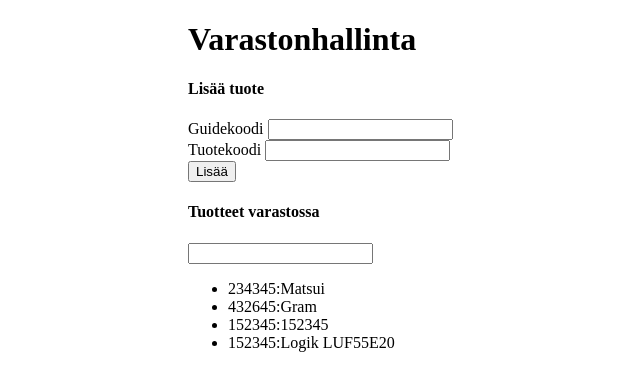
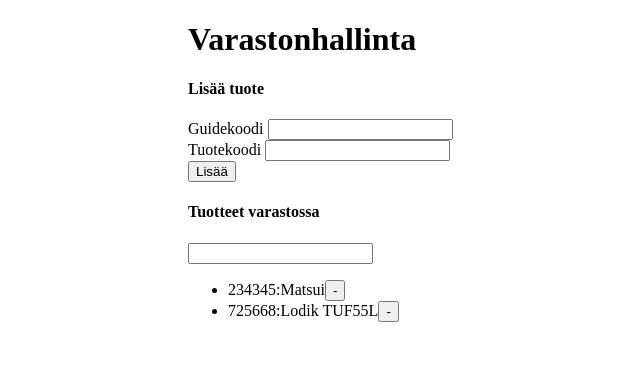
Before and after one commit to LauriNiva/varastonhallinta, a React (Create React App) app: page / in a window 1280 px wide. Shown: the top 390 px of the page, without its empty margins (52-692 px from the left). Built offline with nearby package versions, Linux system fonts and the light colour scheme; data requests are answered from the project's data file.

Commit message:
Delete button for listen items
Function to delete item with ID. Button for each listed item

```diff
--- a/db.json
+++ b/db.json
@@ -6,19 +6,9 @@
       "name": "Matsui"
     },
     {
-      "id": 2,
-      "elguide": "432645",
-      "name": "Gram"
-    },
-    {
-      "elguide": "152345",
-      "name": "152345",
-      "id": 3
-    },
-    {
-      "elguide": "152345",
-      "name": "Logik LUF55E20",
-      "id": 4
+      "elguide": "725668",
+      "name": "Lodik TUF55L",
+      "id": 2
     }
   ],
   "stocks": [
--- a/src/App.js
+++ b/src/App.js
@@ -1,5 +1,5 @@
 
-import React, {useState, useEffect} from 'react';
+import React, { useState, useEffect } from 'react';
 import axios from 'axios';
 import Items from './components/Items';
 
@@ -12,24 +12,40 @@
   const [newItemName, setNewItemName] = useState("");
   const [itemsFilter, setItemsFilter] = useState("");
 
-  useEffect(() =>{
+  useEffect(() => {
     axios
       .get("http://localhost:3001/goods")
-    .then(response =>{
+      .then(response => {
         setGoods(response.data);
-      setNewItemElguide("");
-      setNewItemName("");
       });
   }, []);
 
   const addItem = (e) => {
     e.preventDefault();
-    const newItem = {elguide: newItemElguide, name: newItemName};
+    const newItem = { elguide: newItemElguide, name: newItemName };
     axios
       .post("http://localhost:3001/goods", newItem)
-    .then(response=>setGoods(goods.concat(response.data)));
+      .then(response => {
+        setGoods(goods.concat(response.data))
+        setNewItemElguide("");
+        setNewItemName("")
+      });
 
   }
+
+  const deleteItem = (id) => {
+
+    const itemUrl = `http://localhost:3001/goods/${id}`;
+
+    axios
+      .delete(itemUrl)
+      .then(response => {
+        console.log("beep");
+        setGoods(goods.filter(item => item.id !== id))
+
+      });
+  }
+
 
   const handleElguideChange = (e) => {
     setNewItemElguide(e.target.value);
@@ -49,7 +65,7 @@
     || item.elguide.toLowerCase().includes(itemsFilter.toLowerCase())
   );
 
-  console.log(goodsToShow);
+  //console.log(goodsToShow);
 
   return (
     <div className="app">
@@ -57,15 +73,15 @@
 
       <h4>Lisää tuote</h4>
       <form onSubmit={addItem}>
-      Guidekoodi <input value={newItemElguide} onChange={handleElguideChange}/><br/>
-      Tuotekoodi <input value={newItemName} onChange={handleNameChange}/><br/>
+        Guidekoodi <input value={newItemElguide} onChange={handleElguideChange} /><br />
+      Tuotekoodi <input value={newItemName} onChange={handleNameChange} /><br />
         <button type="submit">Lisää</button>
       </form>
 
 
       <h4>Tuotteet varastossa</h4>
       <input value={itemsFilter} onChange={handleFilterChange} />
-    <Items items={goodsToShow} />
+      <Items items={goodsToShow} deleteItem={deleteItem} />
 
 
 
--- a/src/components/Items.js
+++ b/src/components/Items.js
@@ -1,8 +1,8 @@
-const Items = ({items}) => {
+const Items = ({items, deleteItem}) => {
     return(
       <div className="items">
         <ul>
-          {items.map(item => <li key={item.id}>{item.elguide}:{item.name}</li>)}
+          {items.map(item => <li key={item.id}>{item.elguide}:{item.name}<button onClick={()=>deleteItem(item.id)}>-</button></li>)}
         </ul>
       </div>
     )
```
Lines whose indentation alone changed are shown as unchanged.
